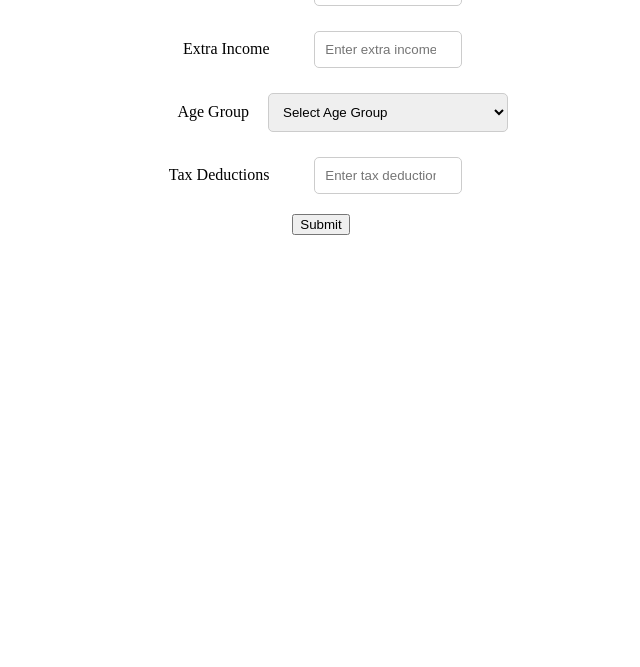
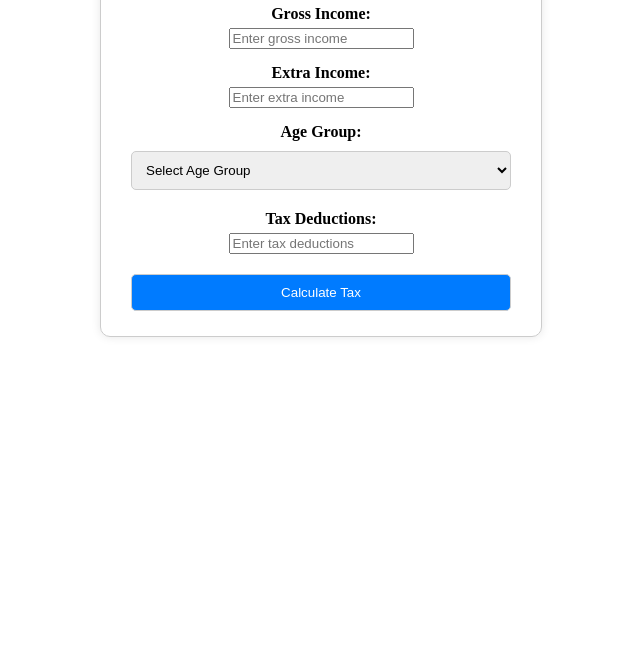
Before and after one commit to prakash6855/Tax-Calculator, a plain HTML site: page index.html in a window 1280 px wide. Shown: the part 133-800 px from the top of the page, without its empty margins (319-959 px from the left). Drawn offline with Linux system fonts and the light colour scheme.

Commit message:
made the UI more intuitive

```diff
--- a/index.html
+++ b/index.html
@@ -11,21 +11,21 @@
     <h2>Tax Calculator</h2>
     <form id="taxForm">
       <div class="input-group">
-                <label for="grossIncome">Gross Income</label>
+        <label for="grossIncome">Gross Income:</label>
         <div class="tooltip">
-                    <input type="number" id="grossIncome" placeholder="Enter gross income">
+          <input id="grossIncome" placeholder="Enter gross income" />
           <span class="tooltiptext">Enter your gross income</span>
         </div>
       </div>
       <div class="input-group">
-                <label for="extraIncome">Extra Income</label>
+        <label for="extraIncome">Extra Income:</label>
         <div class="tooltip">
-                    <input type="number" id="extraIncome" placeholder="Enter extra income">
+          <input id="extraIncome" placeholder="Enter extra income" />
           <span class="tooltiptext">Enter any extra income</span>
         </div>
       </div>
       <div class="input-group">
-                <label for="ageGroup">Age Group</label>
+        <label for="ageGroup">Age Group:</label>
         <select id="ageGroup">
           <option value="" selected disabled>Select Age Group</option>
           <option value="below40">Below 40</option>
@@ -34,13 +34,13 @@
         </select>
       </div>
       <div class="input-group">
-                <label for="taxDeduction">Tax Deductions</label>
+        <label for="taxDeduction">Tax Deductions:</label>
         <div class="tooltip">
-                    <input type="number" id="taxDeduction" placeholder="Enter tax deductions">
+          <input id="taxDeduction" placeholder="Enter tax deductions" />
           <span class="tooltiptext">Enter total applicable tax deductions</span>
         </div>
       </div>
-            <button type="submit">Submit</button>
+      <button type="submit">Calculate Tax</button>
     </form>
   </div>
 
--- a/styles.css
+++ b/styles.css
@@ -1,30 +1,34 @@
 .container {
+    max-width: 400px;
     margin: 50px auto;
-    width: 400px;
+    padding: 20px;
+    border: 1px solid #ccc;
+    border-radius: 10px;
+    box-shadow: 0 0 10px rgba(0, 0, 0, 0.1);
     text-align: center;
   }
 
-input[type="number"], select {
-    width: 60%;
-    padding: 10px;
-    margin: 5px;
-    border: 1px solid #ccc;
-    border-radius: 5px;
-}
-
-label {
-    display: inline-block;
-    width: 30%;
-    text-align: right;
-    margin-right: 10px;
+  h2 {
+    margin-bottom: 20px;
   }
 
   .input-group {
     margin-bottom: 15px;
   }
 
-.error {
-    border-color: red;
+  label {
+    display: block;
+    font-weight: bold;
+    margin-bottom: 5px;
+  }
+
+  input[type="number"], select, button {
+    width: calc(100% - 20px);
+    padding: 10px;
+    margin: 5px 0;
+    border: 1px solid #ccc;
+    border-radius: 5px;
+    box-sizing: border-box;
   }
 
   .tooltip {
@@ -44,7 +48,7 @@ label {
     z-index: 1;
     bottom: 125%;
     left: 50%;
-    margin-left: -60px;
+    transform: translateX(-50%);
     opacity: 0;
     transition: opacity 0.3s;
   }
@@ -52,6 +56,16 @@ label {
   .tooltip:hover .tooltiptext {
     visibility: visible;
     opacity: 1;
+  }
+
+  button {
+    background-color: #007bff;
+    color: #fff;
+    cursor: pointer;
+  }
+
+  button:hover {
+    background-color: #0056b3;
   }
 
   .modal {
@@ -63,7 +77,7 @@ label {
     width: 100%;
     height: 100%;
     overflow: auto;
-    background-color: rgba(0,0,0,0.4);
+    background-color: rgba(0, 0, 0, 0.4);
   }
 
   .modal-content {
@@ -72,18 +86,22 @@ label {
     padding: 20px;
     border: 1px solid #888;
     width: 80%;
+    border-radius: 10px;
+    position: relative;
   }
 
   .close {
+    position: absolute;
+    top: 5px;
+    right: 5px;
     color: #aaa;
-    float: right;
     font-size: 28px;
     font-weight: bold;
+    cursor: pointer;
   }
 
   .close:hover,
   .close:focus {
     color: black;
     text-decoration: none;
-    cursor: pointer;
   }
```
Lines whose indentation alone changed are shown as unchanged.
